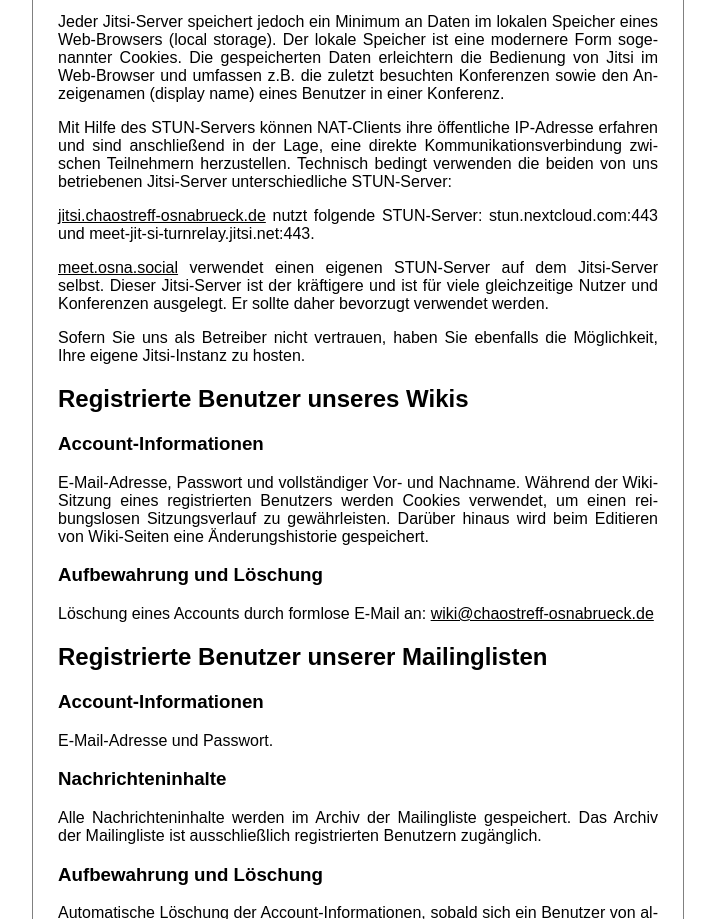
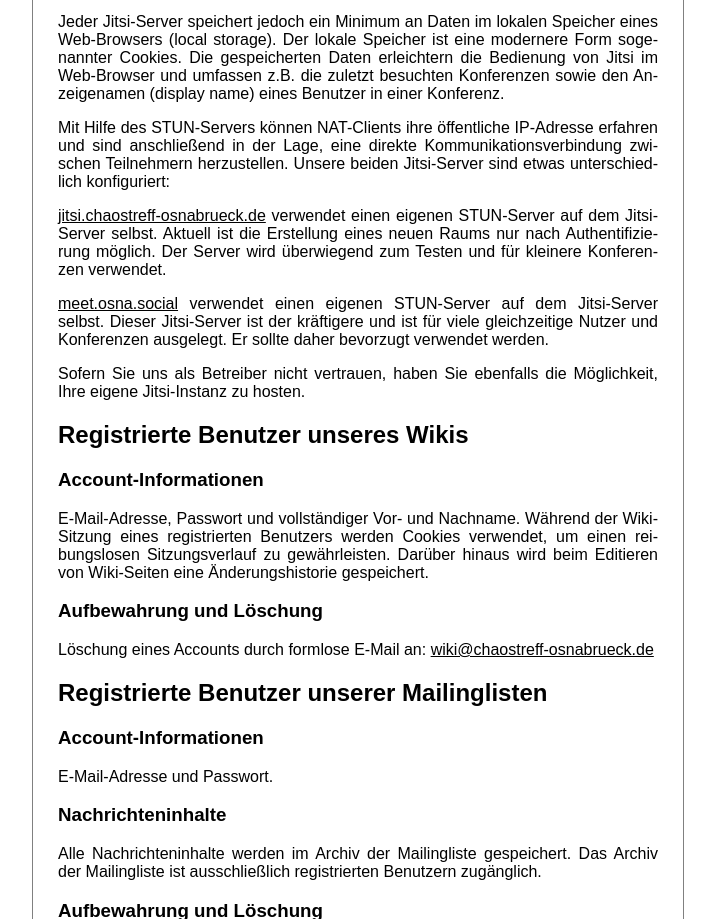
Before and after one commit to CTreffOS/ctreffos-webseite, a plain HTML site: page privacy-policy.html in a window 1280 px wide. Shown: the part 1138-2057 px from the top of the page, without its empty margins (282-997 px from the left). Drawn offline with Linux system fonts and the light colour scheme.

Commit message:
Adaption of privacy policy due to changed STUN servers.
Signed-off-by: Dr. Peter Voigt <pvoigt@uos.de>

```diff
--- a/privacy-policy.html
+++ b/privacy-policy.html
@@ -107,15 +107,16 @@ z.B. die zuletzt besuchten Konferenzen sowie den Anzeigenamen
 <p>
 Mit Hilfe des STUN-Servers können NAT-Clients ihre öffentliche
 IP-Adresse erfahren und sind anschließend in der Lage, eine direkte
-Kommunikationsverbindung zwischen Teilnehmern herzustellen. Technisch
-bedingt verwenden die beiden von uns betriebenen Jitsi-Server
-unterschiedliche STUN-Server:
+Kommunikationsverbindung zwischen Teilnehmern herzustellen.
+Unsere beiden Jitsi-Server sind etwas unterschiedlich konfiguriert:
 </p>
 
 <p>
 <a href="https://jitsi.chaostreff-osnabrueck.de">jitsi.chaostreff-osnabrueck.de</a>
-nutzt folgende STUN-Server:
-stun.nextcloud.com:443 und meet-jit-si-turnrelay.jitsi.net:443.
+verwendet einen eigenen STUN-Server auf dem Jitsi-Server selbst.
+Aktuell ist die Erstellung eines neuen Raums nur nach
+Authentifizierung möglich. Der Server wird überwiegend zum Testen
+und für kleinere Konferenzen verwendet.
 </p>
 
 <p>
```
Also changed, not shown: privacy-policy-en.html (+5 -5 lines).
